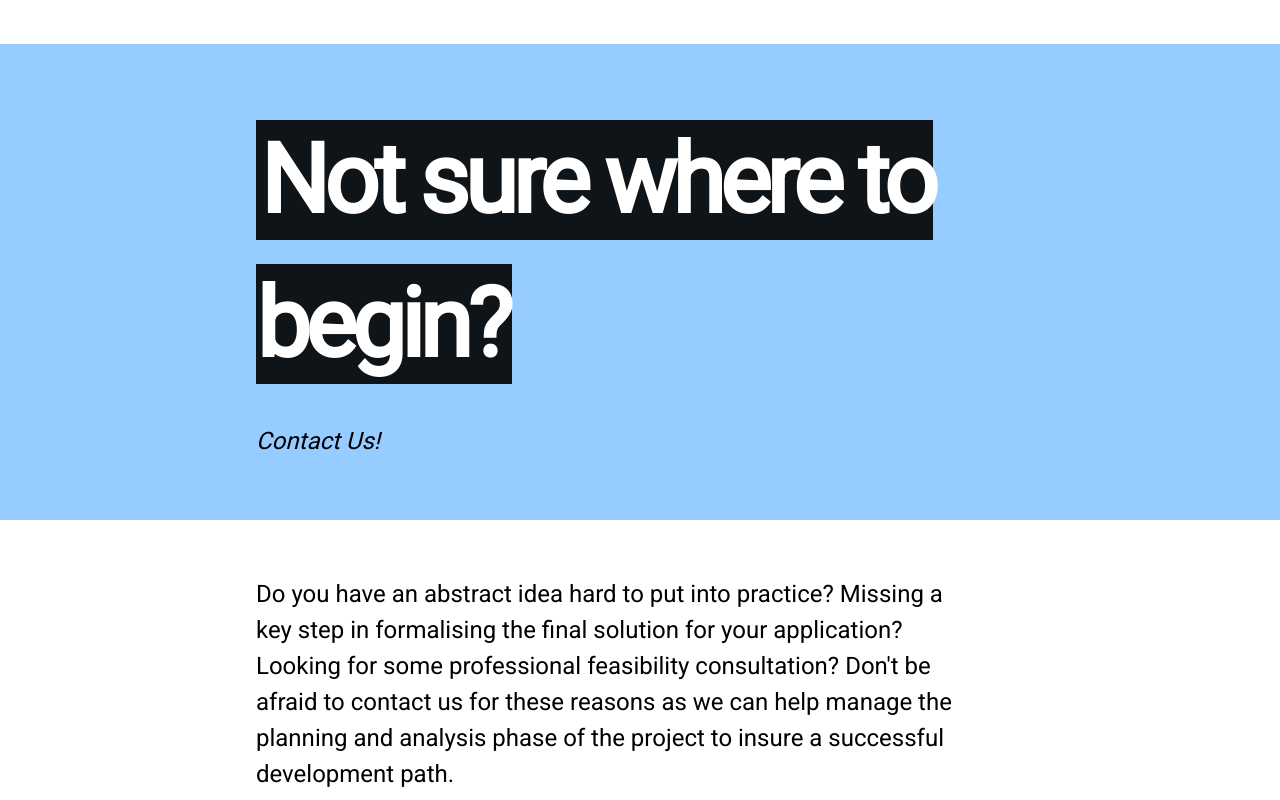
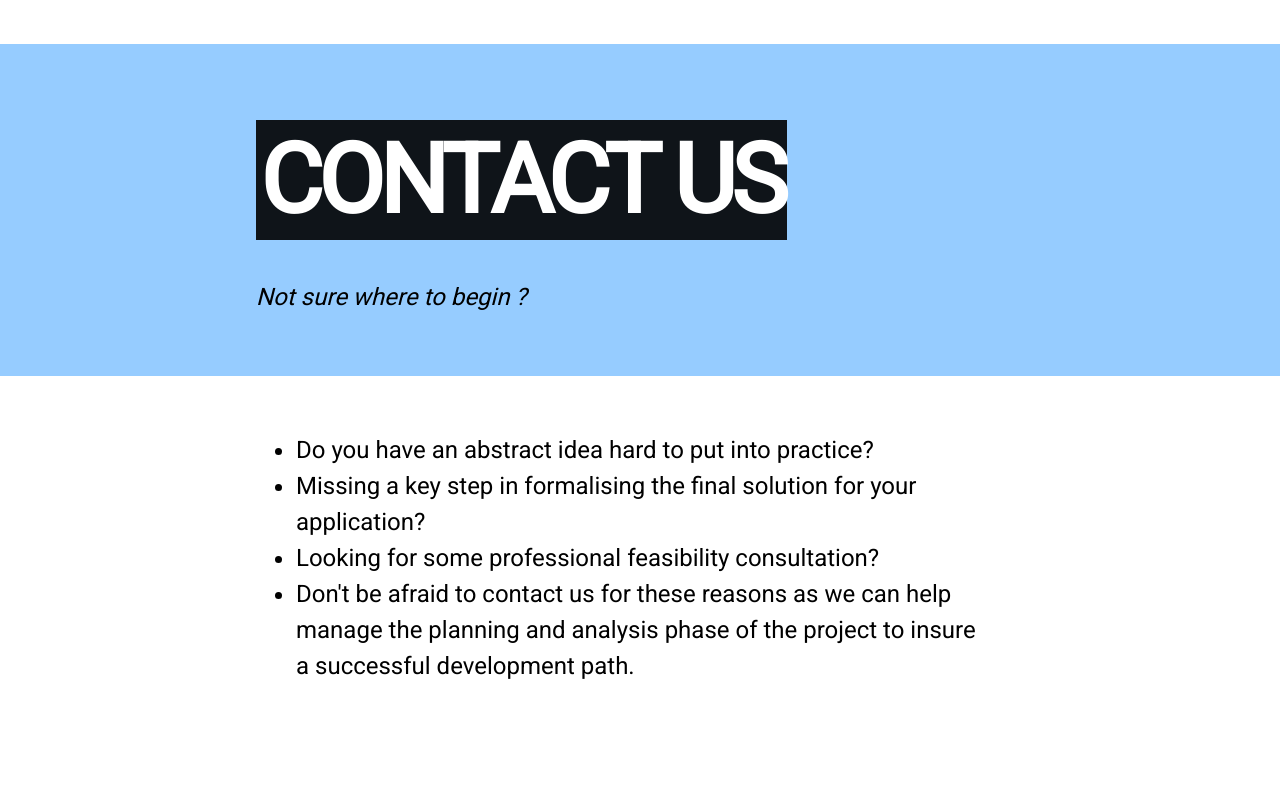
Before and after one commit to tango-cash/imajn, an Angular app: page / in a window 1280 px wide. Shown: the part 1880-2680 px from the top of the page. Built offline with nearby package versions, Linux system fonts and the light colour scheme.

Commit message:
home page edit
fixed description text

```diff
--- a/src/app/home/home.component.html
+++ b/src/app/home/home.component.html
@@ -17,7 +17,6 @@
         </p>
       </div>
     </header>
-    <!-- TODO Could this be a bullet point in what we have to offer? -->
     <div class="pa4 ph7-l mw9-l center">
       <p class="f5 f3-ns lh-copy measure ">
         We deliver quality software solutions tailor suited for your unique project. Endorsing various technologies we offer our
@@ -34,7 +33,7 @@
           WHAT WE OFFER
         </span>
         </h3>
-        <h4 class="f3 fw1 i">Our the best services for your buisness</h4>
+        <h4 class="f3 fw1 i">The best services for your buisness</h4>
       </div>
     </header>
 
@@ -69,19 +68,22 @@
       <div class="mw9 center pa4 pt5-ns ph7-l">
         <h3 class="f2 f1-m f-headline-l measure-narrow lh-title mv0">
           <span class="bg-black-90 lh-copy white pa1 tracked-tight">
-            Not sure where to begin?
+            CONTACT US
           </span>
         </h3>
-        <h4 class="f3 fw1 i">Contact Us!</h4>
+        <h4 class="f3 fw1 i">Not sure where to begin ?</h4>
       </div>
     </header>
         <!-- TODO Could this be a bullet point in what we have to offer? -->
     <div class="pa4 ph7-l mw9-l center">
-      <p class="f5 f3-ns lh-copy measure ">
-        Do you have an abstract idea hard to put into practice? Missing a key step in formalising the final solution for your application?
-          Looking for some professional feasibility consultation? Don't be afraid to contact us for these reasons as we can
-          help manage the planning and analysis phase of the project to insure a successful development path.
-      </p>
+      <ul class="f5 f3-ns lh-copy measure">
+        <li>Do you have an abstract idea hard to put into practice?</li>
+        <li>Missing a key step in formalising the final solution for your application?</li>
+        <li>Looking for some professional feasibility consultation?</li>
+        <li>Don't be afraid to contact us for these reasons as we can
+            help manage the planning and analysis phase of the project to insure a successful development path.
+        </li>
+      </ul>
     </div>
   </article>
 </div>
```
